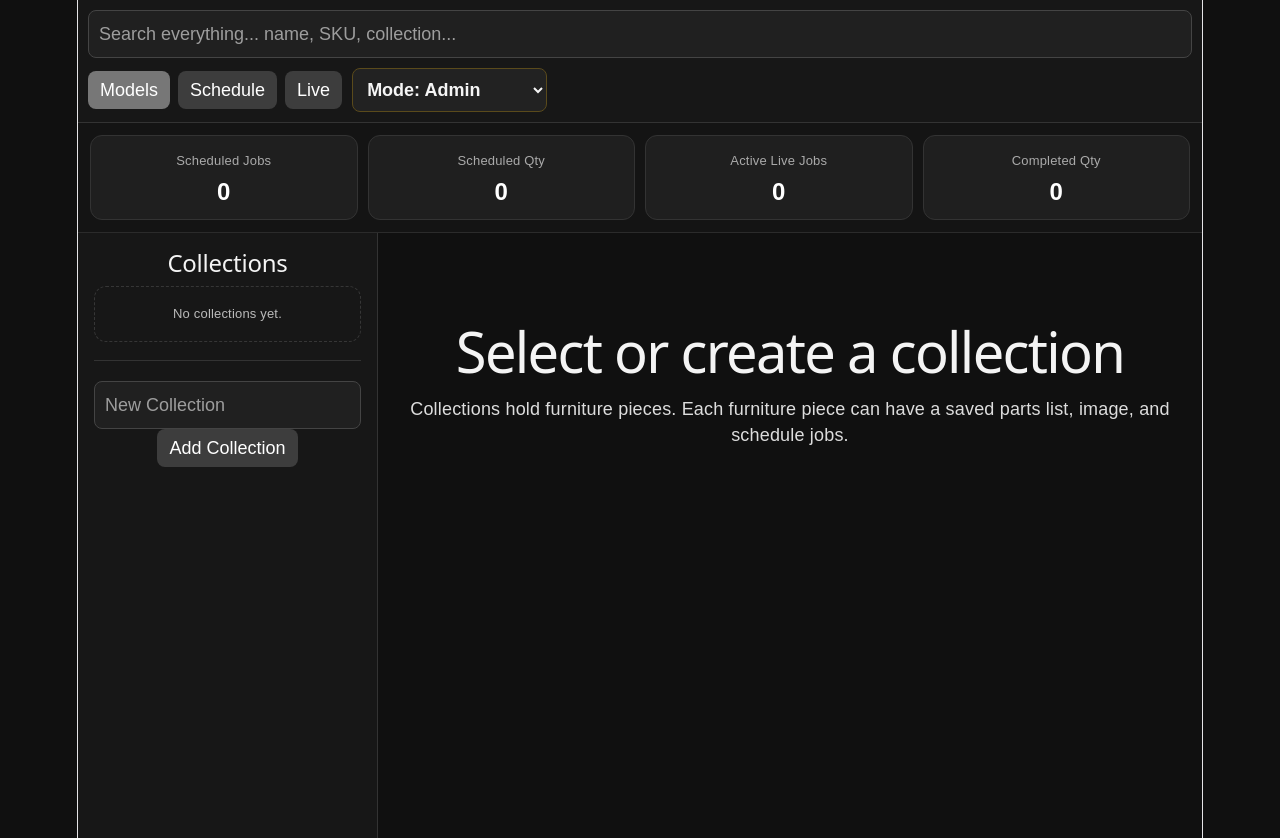
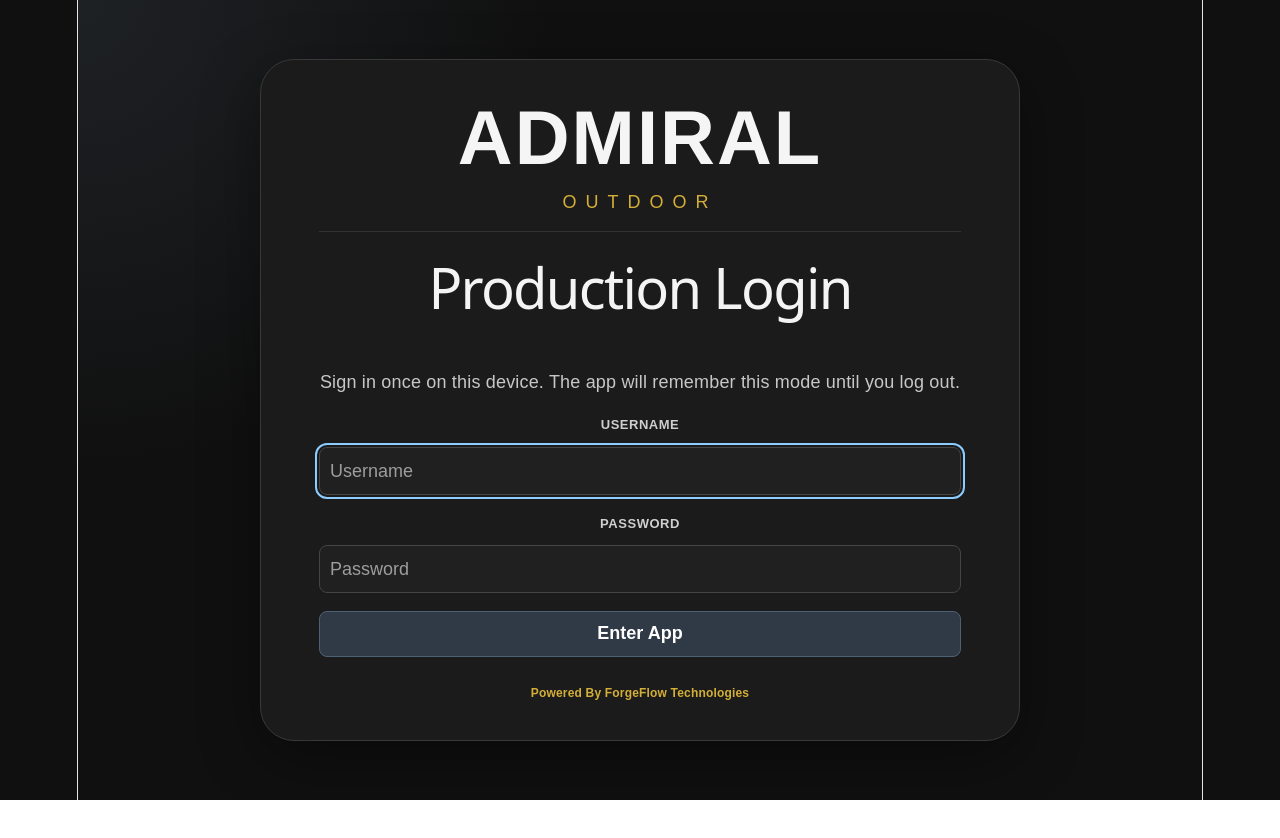
Before and after one commit to braden129/forgeflownew, a React (Vite) app: page / in a window 1280 px wide. Shown: the top 838 px of the page. After the commit the page ends 800 px from the top, so only its background shows below. Built offline with nearby package versions, Linux system fonts and the light colour scheme.

Commit message:
add login and role access checkpoint

```diff
--- a/src/App.css
+++ b/src/App.css
@@ -2342,3 +2342,185 @@
     margin-bottom: 10px;
   }
 }
+
+
+/* Local login + role session checkpoint */
+.login-page {
+  min-height: 100vh;
+  display: grid;
+  place-items: center;
+  padding: 22px;
+  background:
+    radial-gradient(circle at top left, rgba(80, 95, 110, 0.22), transparent 34%),
+    #101010;
+}
+
+.login-card {
+  width: min(460px, 100%);
+  background: #1b1b1b;
+  border: 1px solid #383838;
+  border-radius: 18px;
+  padding: 26px;
+  box-shadow: 0 18px 60px rgba(0, 0, 0, 0.38);
+}
+
+.login-brand {
+  border-bottom: 1px solid #333;
+  padding-bottom: 16px;
+  margin-bottom: 20px;
+}
+
+.login-logo {
+  font-size: 34px;
+  font-weight: 900;
+  letter-spacing: 2px;
+  color: #f5f5f5;
+}
+
+.login-logo-sub {
+  color: #aaa;
+  letter-spacing: 1px;
+  margin-top: -4px;
+}
+
+.login-card h1 {
+  margin-bottom: 8px;
+}
+
+.login-card label {
+  display: block;
+  color: #cfcfcf;
+  font-size: 13px;
+  font-weight: 800;
+  text-transform: uppercase;
+  letter-spacing: 0.04em;
+  margin-top: 16px;
+}
+
+.login-error {
+  margin-top: 14px;
+  padding: 10px 12px;
+  border-radius: 10px;
+  background: rgba(122, 29, 29, 0.32);
+  border: 1px solid rgba(200, 70, 70, 0.55);
+  color: #ffb3b3;
+  font-weight: 800;
+}
+
+.login-submit {
+  width: 100%;
+  margin-top: 18px;
+  min-height: 46px;
+  background: #2f3a46;
+  border: 1px solid #4d6175;
+  font-weight: 900;
+}
+
+.login-submit:hover {
+  background: #405164;
+}
+
+.login-help {
+  margin-top: 14px;
+  color: #9d9d9d;
+  font-size: 12px;
+  line-height: 1.4;
+}
+
+.session-pill {
+  display: inline-flex;
+  align-items: center;
+  gap: 9px;
+  padding: 8px 11px;
+  background: #202020;
+  border: 1px solid #444;
+  border-radius: 999px;
+  color: #f4f4f4;
+  white-space: nowrap;
+}
+
+.session-pill span {
+  color: #ddd;
+  font-weight: 700;
+}
+
+.session-pill b {
+  color: #fff;
+  background: #2f3a46;
+  border: 1px solid #4d6175;
+  border-radius: 999px;
+  padding: 4px 8px;
+  font-size: 12px;
+}
+
+.logout-button {
+  background: #2a2a2a;
+  border: 1px solid #444;
+}
+
+.logout-button:hover {
+  background: #3a3a3a;
+}
+
+@media (max-width: 800px) {
+  .session-pill,
+  .logout-button {
+    width: 100%;
+    justify-content: center;
+  }
+}
+/* Login polish override */
+.login-card {
+  width: min(760px, 100%) !important;
+  border-radius: 34px !important;
+  padding: 42px 58px 38px !important;
+}
+
+.login-logo {
+  font-size: clamp(44px, 8vw, 76px) !important;
+  line-height: 0.95 !important;
+  margin-bottom: 14px !important;
+}
+
+.login-logo-sub {
+  color: #d4af37 !important;
+  letter-spacing: 9px !important;
+  margin-top: 10px !important;
+}
+
+.login-title {
+  font-size: clamp(46px, 8vw, 74px) !important;
+  line-height: 1.22 !important;
+  margin: 36px 0 28px !important;
+  text-align: center;
+}
+
+.login-instructions {
+  font-size: clamp(18px, 3vw, 25px) !important;
+  line-height: 1.55 !important;
+  margin-bottom: 42px !important;
+}
+
+.login-powered,
+.login-help {
+  color: #d4af37 !important;
+  font-weight: 800 !important;
+  margin-top: 28px !important;
+  text-align: center !important;
+}/* Final login spacing force override */
+.login-card h1,
+.login-card .login-title,
+.login-panel h1,
+.login-screen h1 {
+  line-height: 1.25 !important;
+  margin-bottom: 36px !important;
+  padding-bottom: 10px !important;
+}
+
+.login-card p,
+.login-card .login-instructions,
+.login-panel p,
+.login-screen p {
+  margin-top: 0 !important;
+  line-height: 1.6 !important;
+}
--- a/src/App.jsx
+++ b/src/App.jsx
@@ -32,6 +32,58 @@
   "Shipping",
 ];
 
+// TEMPORARY LOCAL LOGIN SYSTEM
+// This is for the current local/Vercel checkpoint only.
+// Change these passwords before sharing the live link.
+// Later, Supabase Auth will replace this with real cloud logins.
+const LOGIN_USERS = [
+  {
+    username: "braden",
+    password: "dev123",
+    displayName: "Braden",
+    role: "Developer",
+  },
+  {
+    username: "tech",
+    password: "tech123",
+    displayName: "Tech",
+    role: "Developer",
+  },
+  {
+    username: "admin",
+    password: "admin123",
+    displayName: "Admin",
+    role: "Admin",
+  },
+  {
+    username: "supervisor",
+    password: "supervisor123",
+    displayName: "Supervisor",
+    role: "Supervisor",
+  },
+  {
+    username: "employee",
+    password: "employee123",
+    displayName: "Employee",
+    role: "Employee",
+  },
+];
+
+function getStoredUser() {
+  try {
+    const saved = JSON.parse(localStorage.getItem("loggedInUser"));
+    if (!saved || !ROLES.includes(saved.role)) return null;
+
+    return {
+      username: saved.username || "",
+      displayName: saved.displayName || saved.username || saved.role,
+      role: saved.role,
+    };
+  } catch (error) {
+    return null;
+  }
+}
+
 const emptyPartForm = {
   name: "",
   tube: "",
@@ -121,14 +173,10 @@
   });
 
   const backupInputRef = useRef(null);
-  const [currentRole, setCurrentRole] = useState(() => {
-    const savedRole = localStorage.getItem("currentRole") || "Admin";
-
-    if (savedRole === "Office" || savedRole === "Supervisors") return "Supervisor";
-    if (STAGES.includes(savedRole) || savedRole === "View Only") return "Employee";
-
-    return ROLES.includes(savedRole) ? savedRole : "Admin";
-  });
+  const [currentUser, setCurrentUser] = useState(getStoredUser);
+  const [loginForm, setLoginForm] = useState({ username: "", password: "" });
+  const [loginError, setLoginError] = useState("");
+  const currentRole = currentUser?.role || "Employee";
 
   const [employeeDepartment, setEmployeeDepartment] = useState(() => {
     const savedDepartment = localStorage.getItem("employeeDepartment");
@@ -160,10 +208,6 @@
   useEffect(() => {
     localStorage.setItem("scheduleWeeks", JSON.stringify(scheduleWeeks));
   }, [scheduleWeeks]);
-
-  useEffect(() => {
-    localStorage.setItem("currentRole", currentRole);
-  }, [currentRole]);
 
   useEffect(() => {
     localStorage.setItem("employeeDepartment", employeeDepartment);
@@ -1227,15 +1271,49 @@
         ];
   };
 
-  const handleRoleChange = (role) => {
-    setCurrentRole(role);
-
-    if (role === "Employee") {
+  const handleLogin = (event) => {
+    event.preventDefault();
+
+    const username = loginForm.username.trim().toLowerCase();
+    const password = loginForm.password;
+
+    const user = LOGIN_USERS.find(
+      (item) => item.username.toLowerCase() === username && item.password === password
+    );
+
+    if (!user) {
+      setLoginError("Invalid username or password.");
+      return;
+    }
+
+    const safeUser = {
+      username: user.username,
+      displayName: user.displayName,
+      role: user.role,
+    };
+
+    setCurrentUser(safeUser);
+    localStorage.setItem("loggedInUser", JSON.stringify(safeUser));
+    localStorage.setItem("currentRole", user.role);
+    setLoginForm({ username: "", password: "" });
+    setLoginError("");
+
+    if (user.role === "Employee") {
       setView(employeeDepartment);
       return;
     }
 
     setView("Live");
+  };
+
+  const handleLogout = () => {
+    if (!window.confirm("Log out of this device?")) return;
+
+    localStorage.removeItem("loggedInUser");
+    setCurrentUser(null);
+    setLoginForm({ username: "", password: "" });
+    setLoginError("");
+    setView("Models");
   };
 
   const handleEmployeeDepartmentChange = (department) => {
@@ -1402,6 +1480,54 @@
     );
   };
 
+  if (!currentUser) {
+    return (
+      <div className="login-page">
+        <form className="login-card" onSubmit={handleLogin}>
+          <div className="login-brand">
+            <div className="login-logo">ADMIRAL</div>
+            <div className="login-logo-sub">OUTDOOR</div>
+          </div>
+
+          <h1>Production Login</h1>
+          <p className="muted">
+            Sign in once on this device. The app will remember this mode until you log out.
+          </p>
+
+          <label>Username</label>
+          <input
+            autoFocus
+            value={loginForm.username}
+            onChange={(e) =>
+              setLoginForm({ ...loginForm, username: e.target.value })
+            }
+            placeholder="Username"
+          />
+
+          <label>Password</label>
+          <input
+            type="password"
+            value={loginForm.password}
+            onChange={(e) =>
+              setLoginForm({ ...loginForm, password: e.target.value })
+            }
+            placeholder="Password"
+          />
+
+          {loginError && <div className="login-error">{loginError}</div>}
+
+          <button className="login-submit" type="submit">
+            Enter App
+          </button>
+
+          <div className="login-help">
+            Powered By ForgeFlow Technologies
+          </div>
+        </form>
+      </div>
+    );
+  }
+
   return (
     <div className="app">
       <div className="top-nav clean-nav">
@@ -1431,17 +1557,14 @@
           ))}
         </div>
 
-        <select
-          className="nav-select role-select"
-          value={currentRole}
-          onChange={(e) => handleRoleChange(e.target.value)}
-        >
-          {ROLES.map((role) => (
-            <option key={role} value={role}>
-              Mode: {role}
-            </option>
-          ))}
-        </select>
+        <div className="session-pill">
+          <span>{currentUser?.displayName}</span>
+          <b>{currentRole}</b>
+        </div>
+
+        <button className="logout-button" onClick={handleLogout}>
+          Log Out
+        </button>
 
         {isEmployeeMode && (
           <select
```
